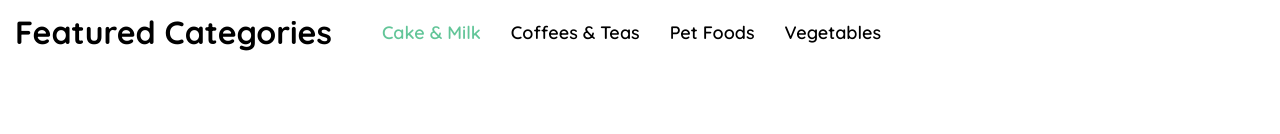
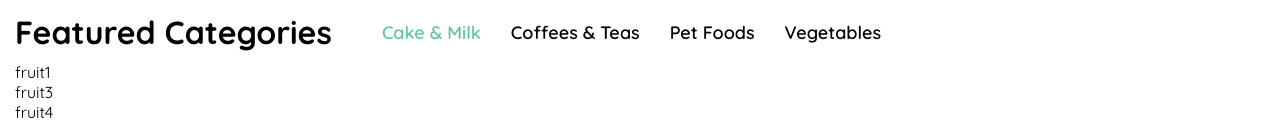
Before and after one commit to nareshm5796/EkartGrocery.in, a React (Create React App) app: page / in a window 1280 px wide. Shown: the part 699-833 px from the top of the page. Before the commit the page ends 800 px from the top, so only its background shows below. Built offline with nearby package versions, Linux system fonts and the light colour scheme.

Commit message:
featuredversion1

```diff
--- a/src/App.js
+++ b/src/App.js
@@ -10,7 +10,6 @@ import Blogs from './pages/blogspage';
 function App() {
   return (
     <div className="App">
-      <script src="http://localhost:8097"></script>
       <Header/>
       <div className='main-body'>
         <Routes >
--- a/src/pages/homepage/index.js
+++ b/src/pages/homepage/index.js
@@ -2,8 +2,13 @@ import React, { useState } from 'react'; // Fixed incorrect useState import
 import './style.css';
 import SliderComp from "../../components/Slider/Slider";
 
+
 const Home = () => {
   const [active, setActive] = useState(1); // Initialize state for active button
+  const data= [{image:'url1', Name:'fruit1',count: 11},
+              {image:'url2', Name:'fruit3',count: 10},
+              {image:'url3', Name:'fruit4',count: 15}
+              ];
 
   return (
     <div className="home-container">
@@ -14,9 +19,7 @@ const Home = () => {
             <h1>Featured Categories</h1>
           </div>
           <div>
-            <ul>
-              <li>
-                <button
+            <ul><li><button
                   onClick={() => setActive(1)} // Set active state
                   style={{
                     color: active === 1 ? 'rgba(59, 183, 126, 0.8)' : 'black', // Conditional color
@@ -58,6 +61,11 @@ const Home = () => {
             </ul>
           </div>
         </div>
+        <div className='featured-item'>
+          <ul style={{listStyle:'none'}}>
+            {data.map((item)=>(<li>{item.Name}</li>))}
+          </ul>
+        </div>
       </div>
     </div>
   );
```
Also changed, not shown: src/pages/homepage/style.css (line endings or trailing spaces).
